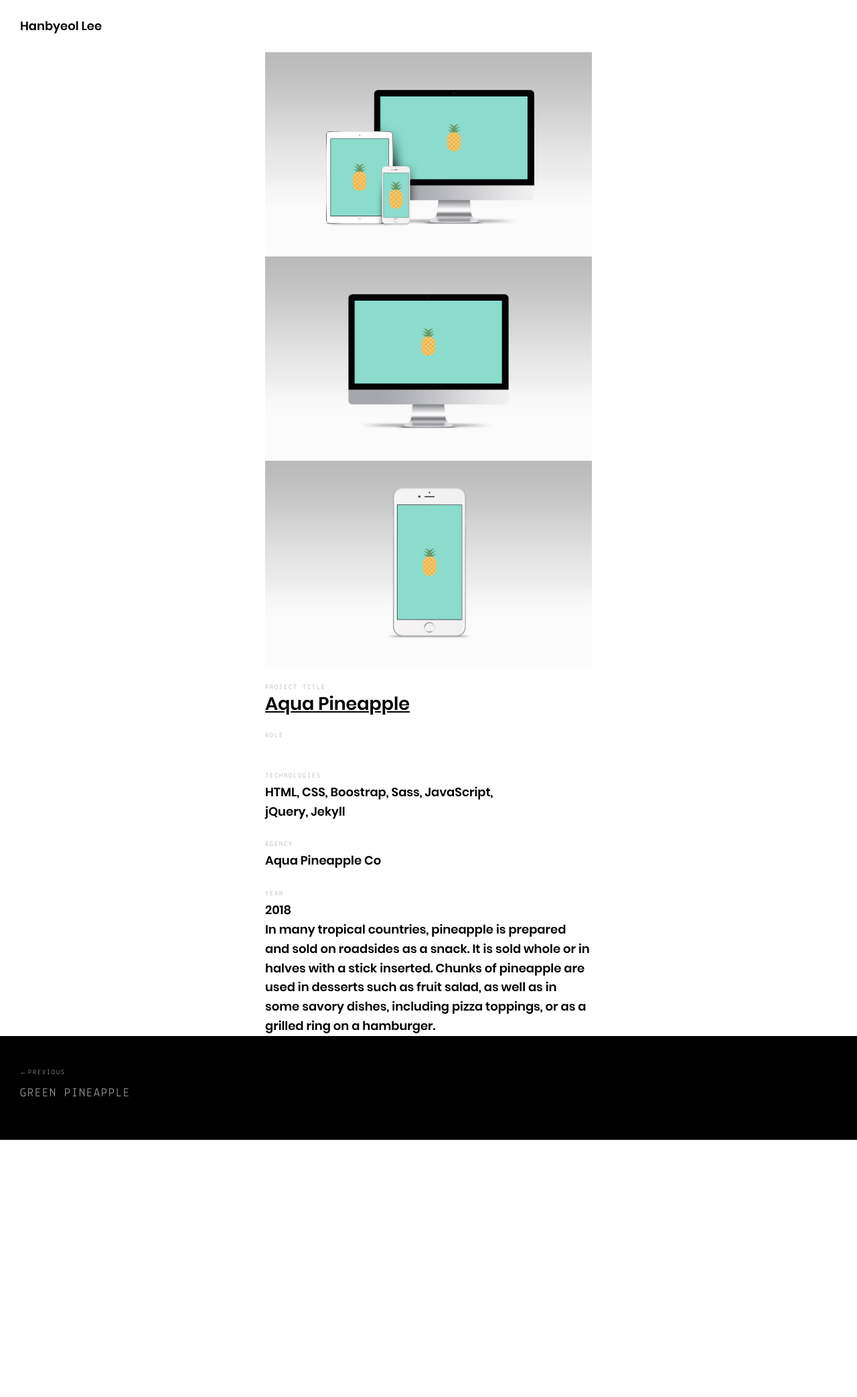
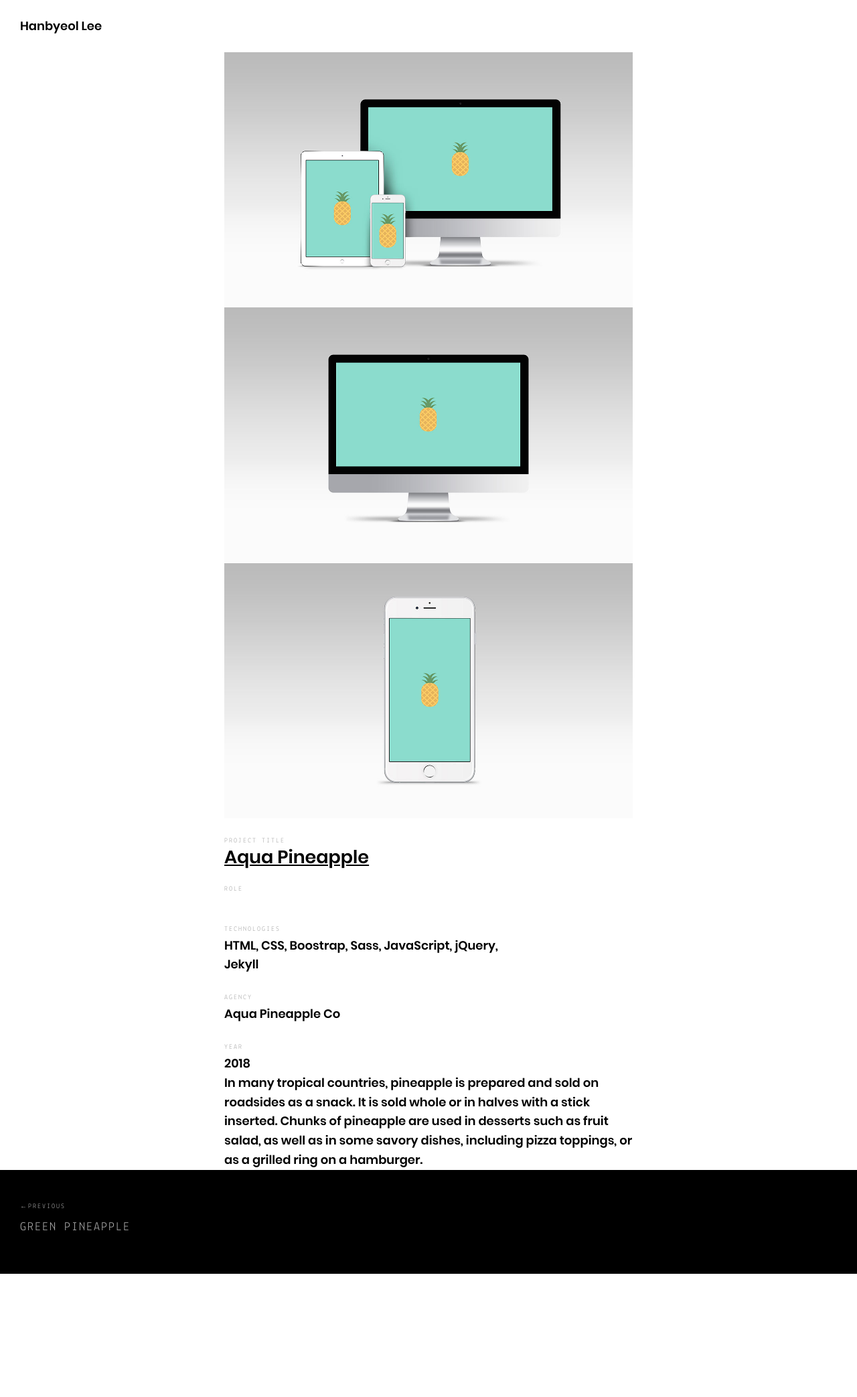
Before and after one commit to hanby-ixd/hanby-ixd.github.io, a Jekyll site: the page built from _posts/projects/2017-04-04-aquapineapple.md, in a window 1280 px wide. Shown: the whole page at 67% size. Built offline with Jekyll 4.4.1, drawn with Linux system fonts in a browser that asks for light colours; nearby versions of some CDN libraries; library files that are not in the unit come from our copies; before the commit the page ends 1886 px from its top, so only the background shows below that.

Commit message:
Update _layout.scss

```diff
--- a/assets/scss/_layout.scss
+++ b/assets/scss/_layout.scss
@@ -174,7 +174,7 @@
 		@media (min-width: $breakpoint-medium) {
 			margin: auto;
 			right: 0;
-			width: 40%;
+			width: 50%;
 			//position: absolute;
 			right: 5%;
 		}
```
